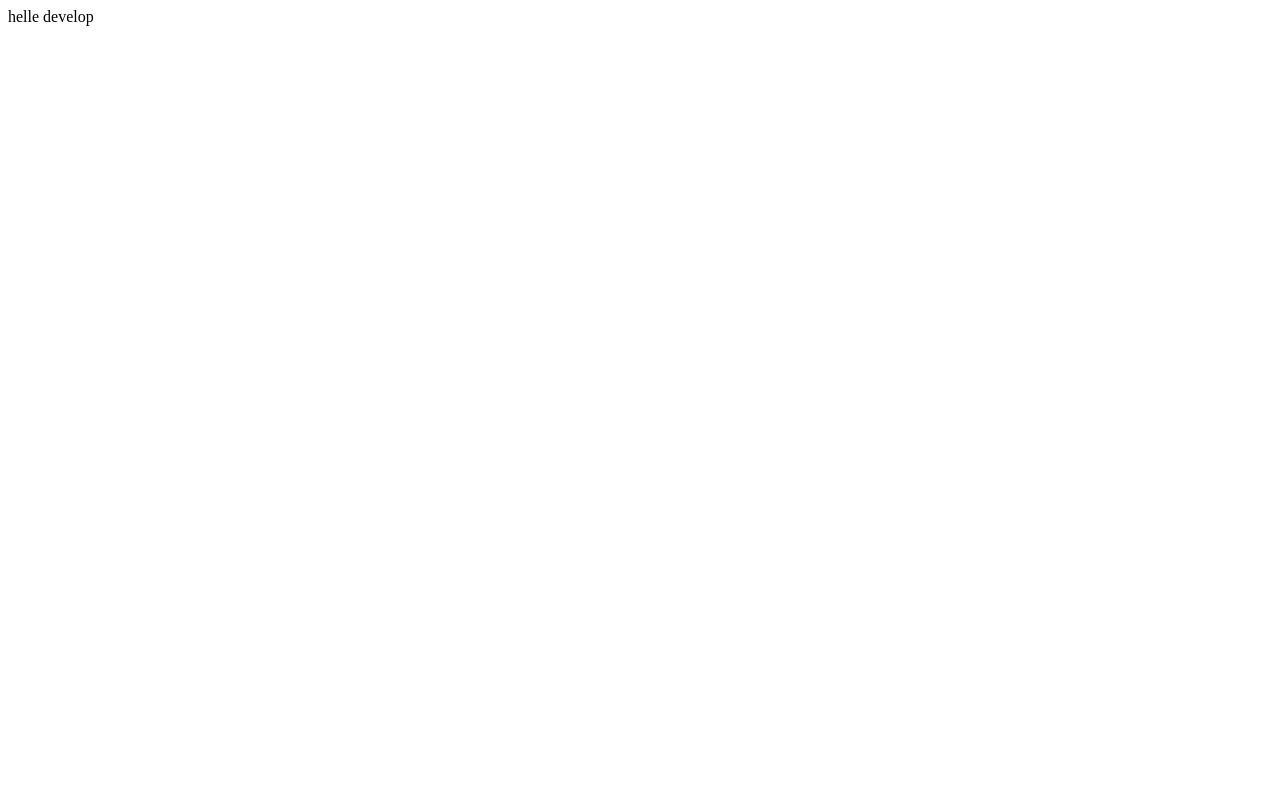
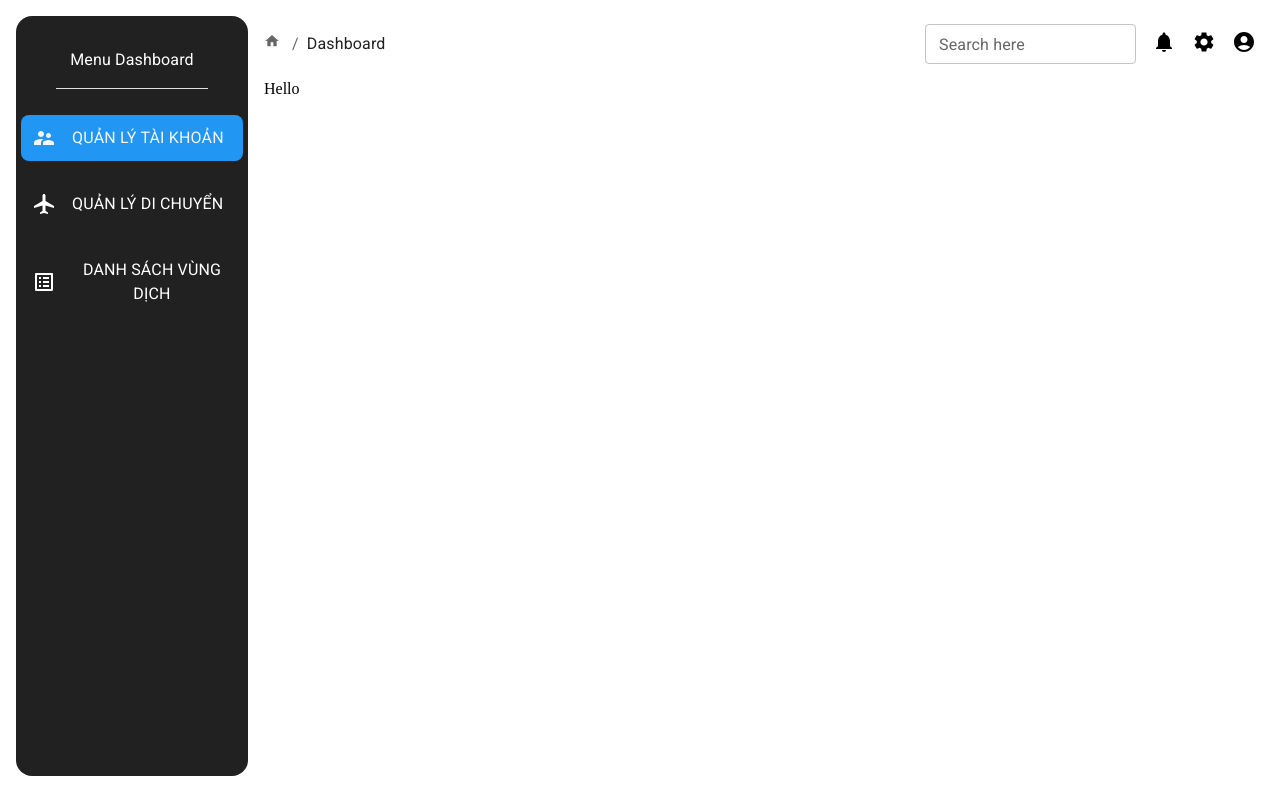
Before and after one commit to nhatpham1997/khaibaoyte, a React (Create React App) app: page / in a window 1280 px wide. Built offline with nearby package versions, Linux system fonts and the light colour scheme.

Commit message:
add LayoutAdmin

```diff
--- a/package.json
+++ b/package.json
@@ -12,6 +12,7 @@
         "@testing-library/user-event": "^13.2.1",
         "react": "^17.0.2",
         "react-dom": "^17.0.2",
+        "react-router-dom": "^6.2.1",
         "react-scripts": "5.0.0",
         "web-vitals": "^2.1.0"
     },
--- a/src/App.tsx
+++ b/src/App.tsx
@@ -1,10 +1,9 @@
+import LayoutAdmin from './components/LayoutAdmin'
+
 function App() {
   return (
     <div>
-      helle develop
-      <div>
-        <ul></ul>
-      </div>
+      <LayoutAdmin>Hello</LayoutAdmin>
     </div>
   )
 }
--- /dev/null
+++ b/src/components/LayoutAdmin/Breadcrumbs.tsx
@@ -0,0 +1,15 @@
+import React from 'react'
+import HomeIcon from '@mui/icons-material/Home'
+import { Breadcrumbs as MuiBreadcrumbs } from '@mui/material'
+import Typography from '@mui/material/Typography'
+
+function Breadcrumbs() {
+  return (
+    <MuiBreadcrumbs aria-label="breadcrumb">
+      <HomeIcon sx={{ mr: 0.5 }} fontSize="inherit" />
+      <Typography color="text.primary">Dashboard</Typography>
+    </MuiBreadcrumbs>
+  )
+}
+
+export default Breadcrumbs
--- /dev/null
+++ b/src/components/LayoutAdmin/index.tsx
@@ -0,0 +1,149 @@
+import { ReactNode, useState } from 'react'
+import Breadcrumbs from './Breadcrumbs'
+import Box, { BoxProps } from '@mui/material/Box'
+import TextField from '@mui/material/TextField'
+import AccountCircleIcon from '@mui/icons-material/AccountCircle'
+import SettingsIcon from '@mui/icons-material/Settings'
+import NotificationsIcon from '@mui/icons-material/Notifications'
+import Divider from '@mui/material/Divider'
+import SupervisorAccountIcon from '@mui/icons-material/SupervisorAccount'
+import ListAltIcon from '@mui/icons-material/ListAlt'
+import Typography from '@mui/material/Typography'
+import AirplanemodeActiveIcon from '@mui/icons-material/AirplanemodeActive'
+import styled from '@emotion/styled'
+import ToggleButton from '@mui/material/ToggleButton'
+import ToggleButtonGroup from '@mui/material/ToggleButtonGroup'
+
+function Item(props: BoxProps) {
+  const { sx, ...other } = props
+  return (
+    <Box
+      sx={{
+        m: 1,
+        ...sx,
+      }}
+      {...other}
+    />
+  )
+}
+
+const StyledToggleButtonGroup = styled(ToggleButtonGroup)(() => ({
+  '& .MuiToggleButtonGroup-grouped': {
+    margin: '10px 5px',
+    border: 0,
+    justifyContent: 'flex-start',
+    '&.Mui-disabled': {
+      border: 0,
+    },
+    '&:not(:first-of-type)': {
+      borderRadius: '8px',
+    },
+    '&:first-of-type': {
+      borderRadius: '8px',
+    },
+  },
+}))
+
+const StyledToggleButton = styled(ToggleButton)(() => ({
+  color: 'white',
+  borderRadius: '8px',
+  '&.Mui-selected': {
+    backgroundColor: '#2196f3',
+    color: 'whitesmoke',
+    '&:hover': { backgroundColor: '#2196f3' },
+  },
+  '&:hover': { backgroundColor: 'gray' },
+}))
+
+type LayoutProps = {
+  children: ReactNode
+}
+
+function LayoutAdmin({ children }: LayoutProps) {
+  const [alignment, setAlignment] = useState('1')
+
+  const handleAlignment = (event: React.MouseEvent<HTMLElement>, newAlignment: string | null) => {
+    if (newAlignment !== null) {
+      setAlignment(newAlignment)
+    }
+  }
+  return (
+    <Box display="grid" gridTemplateColumns="repeat(5, 1fr)" gap={2}>
+      <Box
+        gridColumn="span 1"
+        sx={{
+          bgcolor: 'text.primary',
+          borderRadius: 4,
+          textAlign: 'center',
+          minHeight: '95vh',
+          boxSizing: 'content-box',
+          mt: 1,
+          ml: 1,
+        }}
+        color="white"
+      >
+        <Box sx={{ mt: 4 }}>
+          <Typography>Menu Dashboard</Typography>
+        </Box>
+        <Divider
+          sx={{
+            bgcolor: 'white',
+            mx: 5,
+            my: 2,
+            textAlign: 'center',
+          }}
+        />
+        <StyledToggleButtonGroup
+          value={alignment}
+          exclusive
+          onChange={handleAlignment}
+          aria-label="text alignment"
+          orientation="vertical"
+          sx={{
+            justifyContent: 'flex-start',
+          }}
+          color="primary"
+        >
+          <StyledToggleButton value="1">
+            <SupervisorAccountIcon sx={{ pr: 2 }} />
+            <Typography>Quản lý tài khoản</Typography>
+          </StyledToggleButton>
+          <StyledToggleButton value="2">
+            <AirplanemodeActiveIcon sx={{ pr: 2 }} />
+            <Typography>Quản lý di chuyển</Typography>
+          </StyledToggleButton>
+          <StyledToggleButton value="3">
+            <ListAltIcon sx={{ pr: 2 }} />
+            <Typography>Danh sách vùng dịch</Typography>
+          </StyledToggleButton>
+        </StyledToggleButtonGroup>
+      </Box>
+      <Box gridColumn="span 4">
+        <Box color="inherit">
+          <Box sx={{ display: 'flex', justifyContent: 'space-between', alignItems: 'center' }}>
+            <Box>
+              <Breadcrumbs />
+            </Box>
+            <Box sx={{ display: 'flex', alignItems: 'center', p: 1 }}>
+              <Item>
+                <TextField label="Search here" size="small" />
+              </Item>
+              <Item>
+                <NotificationsIcon />
+              </Item>
+              <Item>
+                <SettingsIcon />
+              </Item>
+              <Item>
+                <AccountCircleIcon />
+              </Item>
+            </Box>
+          </Box>
+        </Box>
+        <Box>{children}</Box>
+      </Box>
+    </Box>
+  )
+}
+
+export default LayoutAdmin
```
Also changed, not shown: 1 other file (tests, documents, lock files or other folders).
